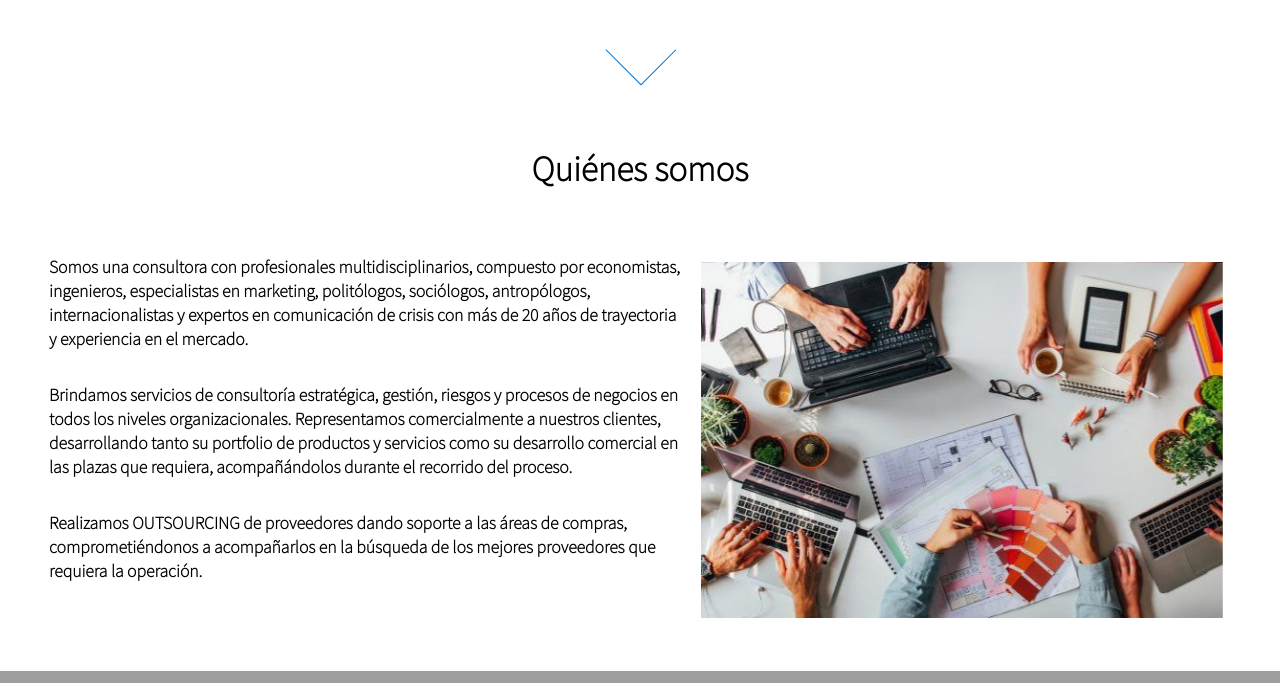
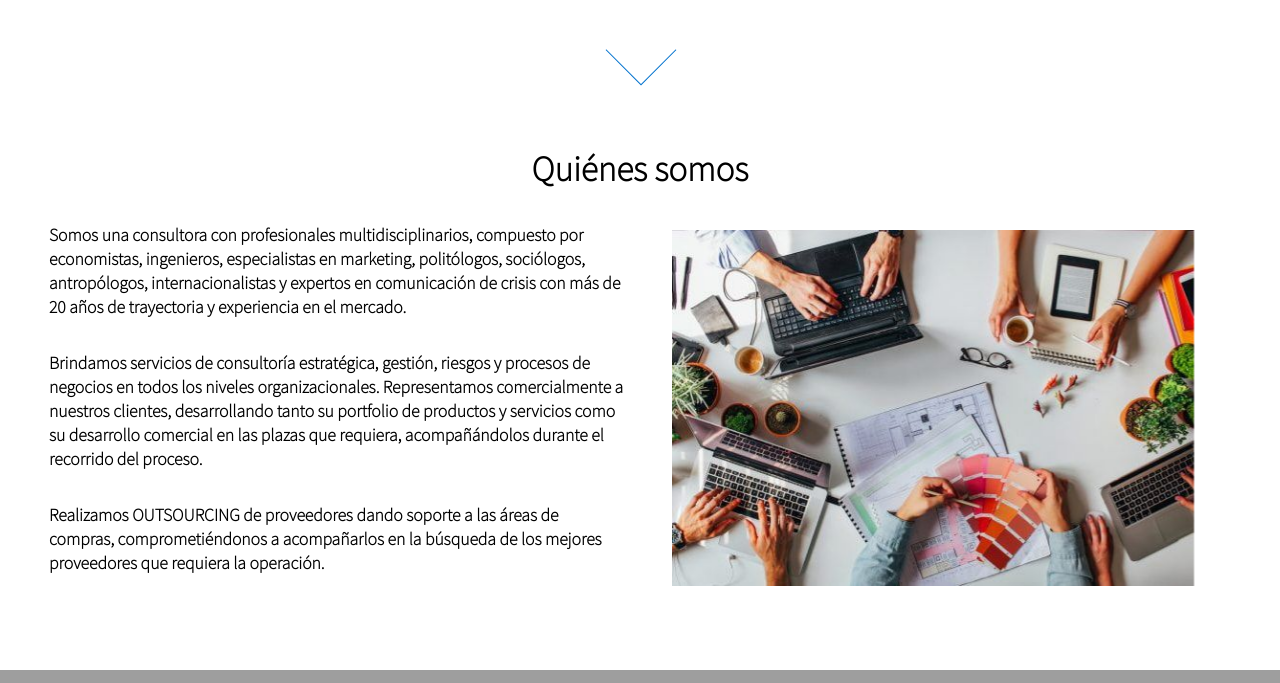
Before and after one commit to Jbcec/vid, a plain HTML site: page index.html in a window 1280 px wide. Shown: the part 672-1355 px from the top of the page. Drawn offline with Linux system fonts and the light colour scheme; grey boxes are pictures that could not be loaded.

```diff
--- a/styles.css
+++ b/styles.css
@@ -49,6 +49,7 @@
 /* CLASES GENERICAS */
 .text-center {
   text-align: center;
+  margin-bottom:  0.5em !important;
 }
 .hide-mobile {
   display: none !important;
@@ -274,7 +275,7 @@
 /* SECTION */
 .section {
   width: 100%;
-  padding: 1em 1em 2em 1em;
+  padding: 1em 1em 3em 1em;
   border-left: 1px solid transparent;
   border-right: 1px solid transparent;
 }
@@ -874,7 +875,8 @@
   }
 
   .about_us {
-    max-width: 55%;
+    max-width: 50%;
+    margin-right: 2em;
   }
 
   .about_us__container {
```
